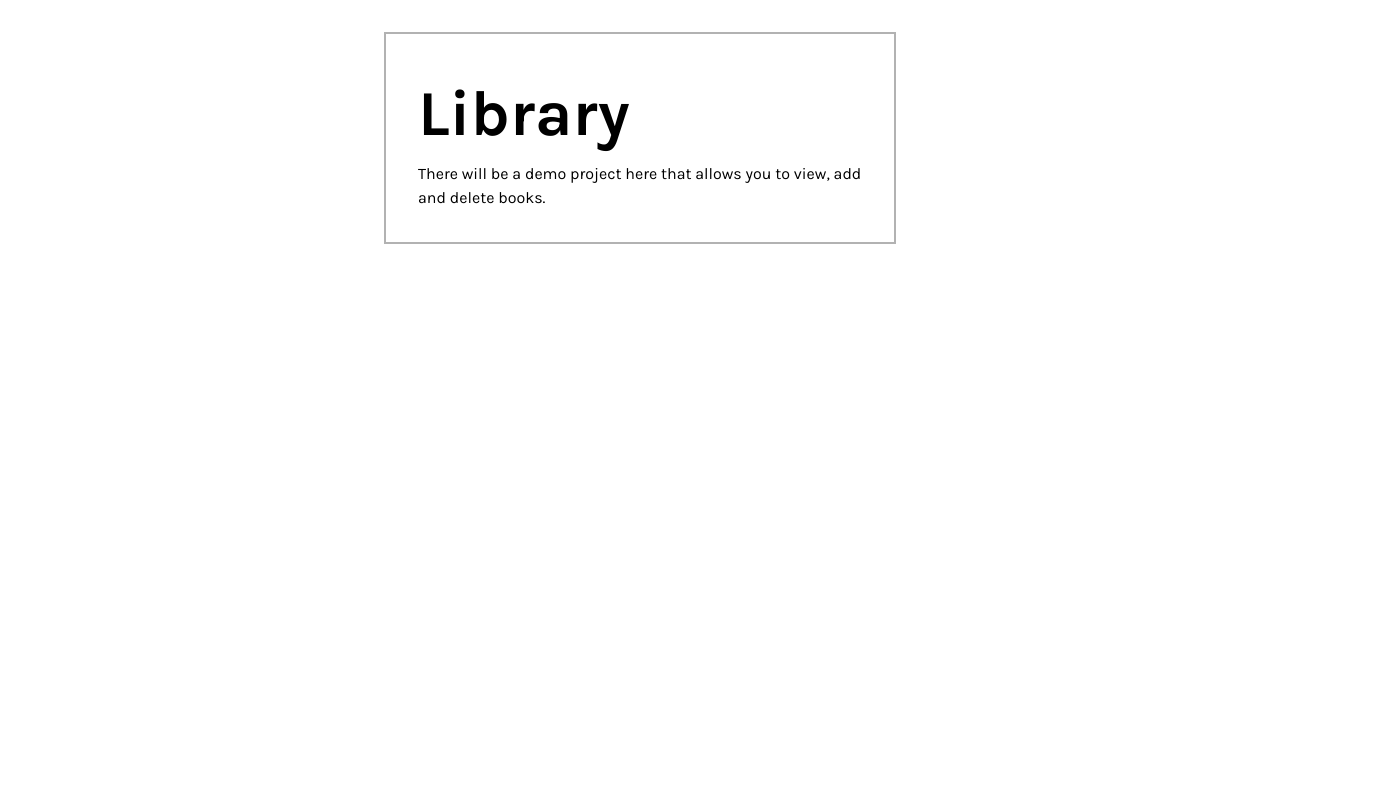
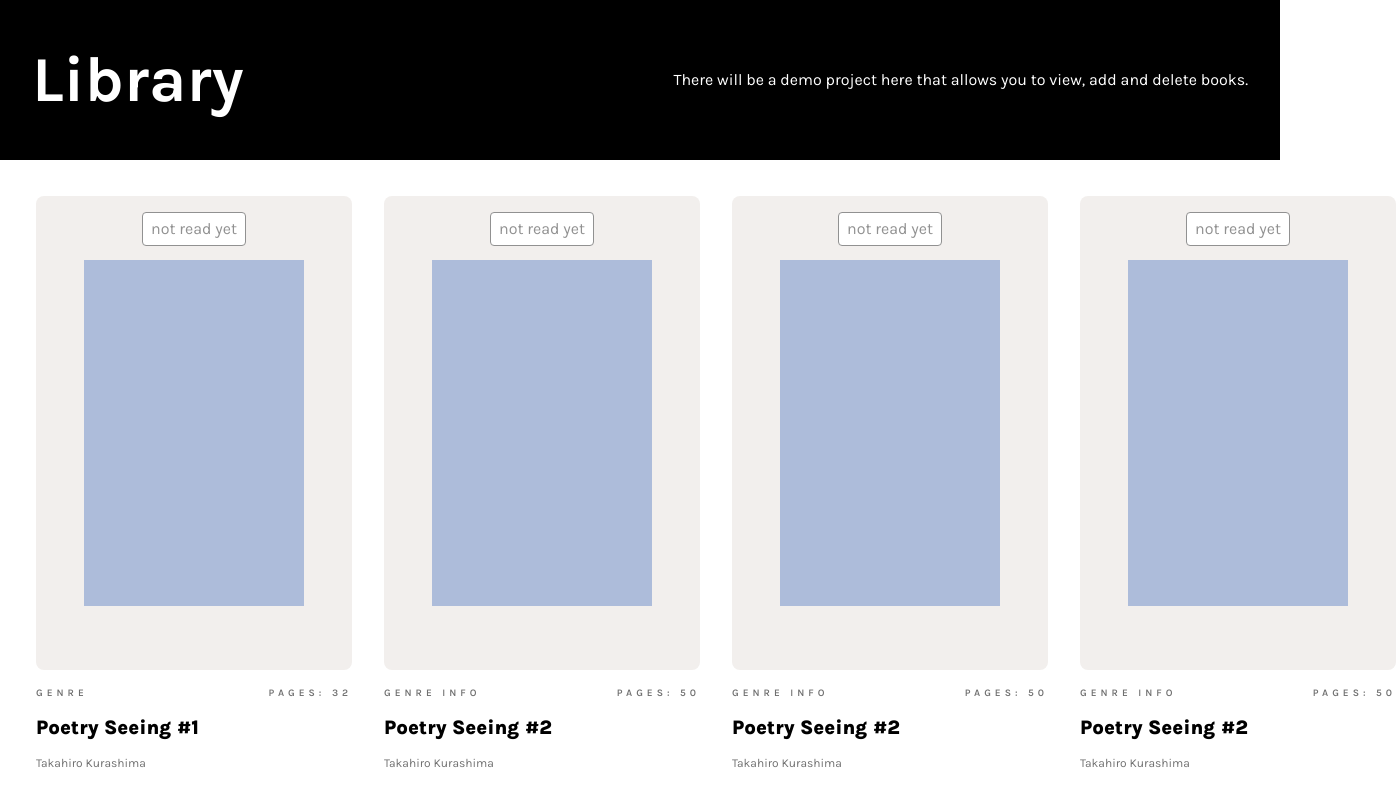
Before and after one commit to robertdebauch/odin-library, a plain HTML site: page index.html in a window 1280 px wide. Shown: the whole page, 1396 px wide, since content can reach past the window. Drawn offline with Linux system fonts and the light colour scheme.

Commit message:
feat: add style AND create DOM-structure to implement

```diff
--- a/index.html
+++ b/index.html
@@ -14,10 +14,29 @@
 </head>
 
 <body>
-    <section>
+    <header>
         <h1>Library</h1>
         <p>There will be a demo project here that allows you to view, add and delete books.</p>
-    </section>
+    </header>
+    <div class="bookshelf">
+        <div class="book-entry">
+            <div class="readStatus">not read yet</div>
+            <div class="frame">
+                <div class="picture"></div>
+            </div>
+            <div class="bookinfo">
+                <div class="secondary-info">
+                    <div class="book genre">genre</div>
+                    <div class="book pages">pages: 32</div>
+                </div>
+                <div class="primary-info">
+                    <h3 class="book title">Poetry Seeing #1</h3>
+                    <p class="book author">Takahiro Kurashima</p>
+                </div>
+            </div>
+        </div>
+        <!-- one is for test, others is for layout : delete later -->
+    </div>
 </body>
 <script src="script.js"></script>
 
--- a/script.js
+++ b/script.js
@@ -1,14 +1,14 @@
 const myLibrary = [];
 
-function Book(id, title, author, genre, pages, read) {
+function Book(id, genre, title, author, pages, read) {
     if (!new.target) {
         throw Error("You must use the new operator to call the constructor");
     }
 
     this.id = id;
+    this.genre = genre;
     this.title = title;
     this.author = author;
-    this.genre = genre;
     this.pages = pages;
     this.read = read;
 }
@@ -16,15 +16,103 @@ function Book(id, title, author, genre, pages, read) {
 let id = crypto.randomUUID();
 
 
-function addBookToLibrary(id, title, author, genre, pages, read) {
-    const book = new Book(id, title, author, genre, pages, read);
+function addBookToLibrary(id, genre, title, author, pages, read) {
+    const book = new Book(id, genre, title, author, pages, read);
     myLibrary.push(book);
 }
 
-addBookToLibrary(crypto.randomUUID(), 'test', 'test', 'cookbook', 200, true);
-addBookToLibrary(crypto.randomUUID(), 'test', 'test', 'cookbook', 200, false);
-addBookToLibrary(crypto.randomUUID(), 'test', 'test', 'cookbook', 400, false);
+addBookToLibrary(crypto.randomUUID(), 'cookbook', 'test', 'test', 200, true);
+addBookToLibrary(crypto.randomUUID(), 'cookbook', 'test', 'test', 200, false);
+addBookToLibrary(crypto.randomUUID(), 'cookbook', 'test', 'test', 400, false);
 
-console.log(myLibrary[0]);
-console.log(myLibrary[1]);
-console.log(myLibrary[2]);
+/* elements in DOM */
+
+function createBook() {
+const bookShelf = document.querySelector(".bookshelf");
+console.log(bookShelf);
+
+const bookEntry = document.createElement('div');
+bookEntry.classList.add('book-entry');
+console.log(bookEntry);
+
+bookShelf.append(bookEntry);
+
+const readStatus = document.createElement('div');
+readStatus.classList.add('readStatus');
+readStatus.textContent = 'not read yet'; /*temp*/
+bookEntry.append(readStatus);
+
+const frame = document.createElement('div');
+frame.classList.add('frame');
+const picture = document.createElement('div');
+picture.classList.add('picture');
+
+frame.append(picture);
+bookEntry.append(frame);
+
+const bookInfo = document.createElement('div');
+bookInfo.classList.add('bookinfo');
+bookEntry.append(bookInfo);
+
+const primaryInfo = document.createElement('div');
+primaryInfo.classList.add('primary-info');
+
+const secondaryInfo = document.createElement('div');
+secondaryInfo.classList.add('secondary-info');
+
+bookInfo.append(primaryInfo);
+bookInfo.insertBefore(secondaryInfo, primaryInfo);
+
+
+const genre = document.createElement('div');
+const genreText = document.createTextNode('genre info'); /*temp*/
+genre.append(genreText);
+
+const pages = document.createElement('div');
+const numberOfPages = document.createTextNode('pages: 50'); /*temp. num? */
+pages.append(numberOfPages);
+
+const title = document.createElement('h3');
+const titleText = document.createTextNode('Poetry Seeing #2');
+title.append(titleText);
+
+const author = document.createElement('p');
+const authorText = document.createTextNode('Takahiro Kurashima');
+author.append(authorText);
+
+genre.classList.add('book', 'genre');
+pages.classList.add('book', 'pages');
+title.classList.add('book', 'title');
+author.classList.add('book', 'author');
+
+primaryInfo.append(title);
+primaryInfo.append(author);
+secondaryInfo.append(genre);
+secondaryInfo.append(pages);
+};
+
+
+
+
+function showBooks(array) {
+    array.forEach((book) => {
+
+
+        createBook(); /* Only for test: i can see that the number of objects in array have a relationship with number of books that was created by temprorary function */
+        const info = function () {
+            let readStatus;
+
+            if (book.read === true) {
+                readStatus = 'completed';
+            } else {
+                readStatus = 'not read yet';
+            }
+
+            console.log(` genre: ${book.genre}, title: ${book.title}, author: ${book.author}, pages: ${book.pages}, read: ${readStatus}`)
+        }
+        /*id: ${book.id} - i don't think it's good to display the id*/
+        info(book);
+    });
+}
+
+showBooks(myLibrary);
--- a/style.css
+++ b/style.css
@@ -1,27 +1,110 @@
 :root {
     --bg-color: hsl(0, 0%, 100%);
     --text-color: hsl(0, 0%, 0%);
-    --stroke-color: hsla(0, 0%, 0%, 0.3);
+    --badge-text-color: hsl(0, 0%, 57%);
+    --stroke-color: hsl(0, 0%, 57%);
+    --frame-color: hsl(24, 15%, 94%);
+    --small-text: hsl(0, 0%, 44%);
 }
 
  body {
-    font-family: "Karla", system-ui, -apple-system, BlinkMacSystemFont, 'Segoe UI', Roboto, Oxygen, Ubuntu, Cantarell, 'Open Sans', 'Helvetica Neue', sans-serif
+    font-family: "Karla", system-ui, -apple-system, BlinkMacSystemFont, 'Segoe UI', Roboto, Oxygen, Ubuntu, Cantarell, 'Open Sans', 'Helvetica Neue', sans-serif;
  }
 
-/* temp */
+header {
+    background: var(--text-color);
+    color: var(--bg-color);
+    padding: 2rem;
+    /* width: 1440px; */
+
+    display: grid;
+    grid-template-columns: repeat(auto-fit, minmax(200px, 1fr));
+    align-items: center;
+}
 
 h1 {
     font-size: 4rem;
 }
 
-section {
-    margin: 0 auto;
-    margin-top: 2rem;
-    width: 32rem;
-    max-height: 400px;
-    border: 2px solid var(--stroke-color);
-    padding: 2rem;
+header p {
+    text-align: right;
+}
+
+/* library style */
+
+.bookshelf {
+    padding: 2.25rem;
     display: grid;
-    grid-template-columns: 1fr;
-    grid-template-rows: 2fr 1fr;
+    gap: 4rem 2rem;
+    grid-template-columns: repeat(4, minmax(316px, 1fr));
 }
+
+.book-entry {
+    position: relative;
+    min-height: 576px;
+    display: grid;
+    grid-template-rows: 474px 1fr; /* not ideal */
+    gap: 1rem;
+}
+
+.book-entry .readStatus {
+    position: absolute;
+    padding: 0.25rem 0.5rem;
+    border: 1px solid var(--stroke-color);
+    border-radius: 0.25rem;
+    background-color: var(--bg-color);
+    color: var(--badge-text-color);
+    display: flex;
+    align-self: top;
+    justify-self: center;
+    top: 1rem;
+}
+
+.book-entry .frame {
+    background-color: var(--frame-color);
+    border-radius: .5rem;
+    display: flex;
+    padding: 4rem 3rem ;
+}
+
+.frame .picture {
+    background-color: hsla(220, 45%, 60%, 0.5);
+    flex: 1;
+}
+
+.book-entry .bookinfo {
+    display: grid;
+}
+
+.bookinfo .secondary-info {
+    display: grid;
+    grid-template-columns: repeat(2, 1fr);
+    justify-content: space-between;
+}
+
+.secondary-info > * {
+    color: var(--small-text);
+    font-size: 10px;
+    font-weight: 600;
+    text-transform: uppercase;
+    letter-spacing: 4px;
+}
+
+.secondary-info .pages {
+    text-align: right;
+}
+
+.bookinfo .primary-info {
+    display: grid;
+    align-content: space-between;
+}
+
+.primary-info h3 {
+    font-size: 1.25rem;
+    font-weight: 800;
+}
+
+.primary-info p {
+    color: var(--small-text);
+    font-size: 0.75rem;
+}
```
